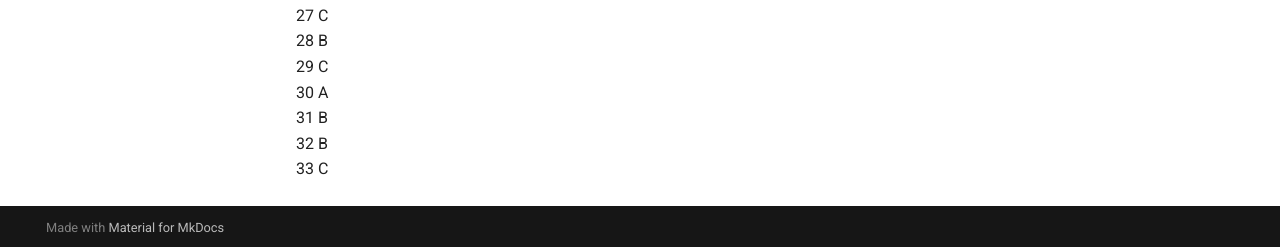
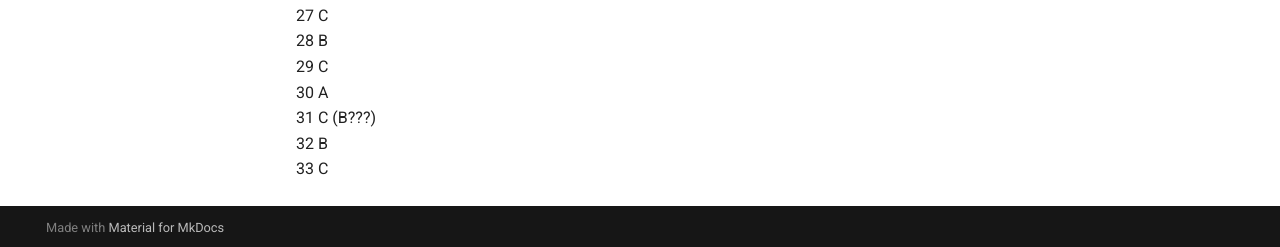
Before and after one commit to get-the-manual/eesti-keel, an MkDocs documentation site: the page built from docs/Exams/A2/Lugemine_1.md, in a window 1280 px wide and 900 px high, scrolled down 12963 px. Shown: the part 650-897 px from the top of the window. Built offline with MkDocs 1.6.1 and Material for MkDocs 9.7.7, drawn with Linux system fonts in a browser that asks for light colours; comment, search, counter and statistics services are not loaded.

Commit message:
Update answer for question 31 to 'C (B???)'

```diff
--- a/docs/Exams/A2/Lugemine_1.md
+++ b/docs/Exams/A2/Lugemine_1.md
@@ -580,6 +580,6 @@ C. Mitu
 28 B
 29 C
 30 A
-31 B
+31 C (B???)
 32 B
 33 C
```
